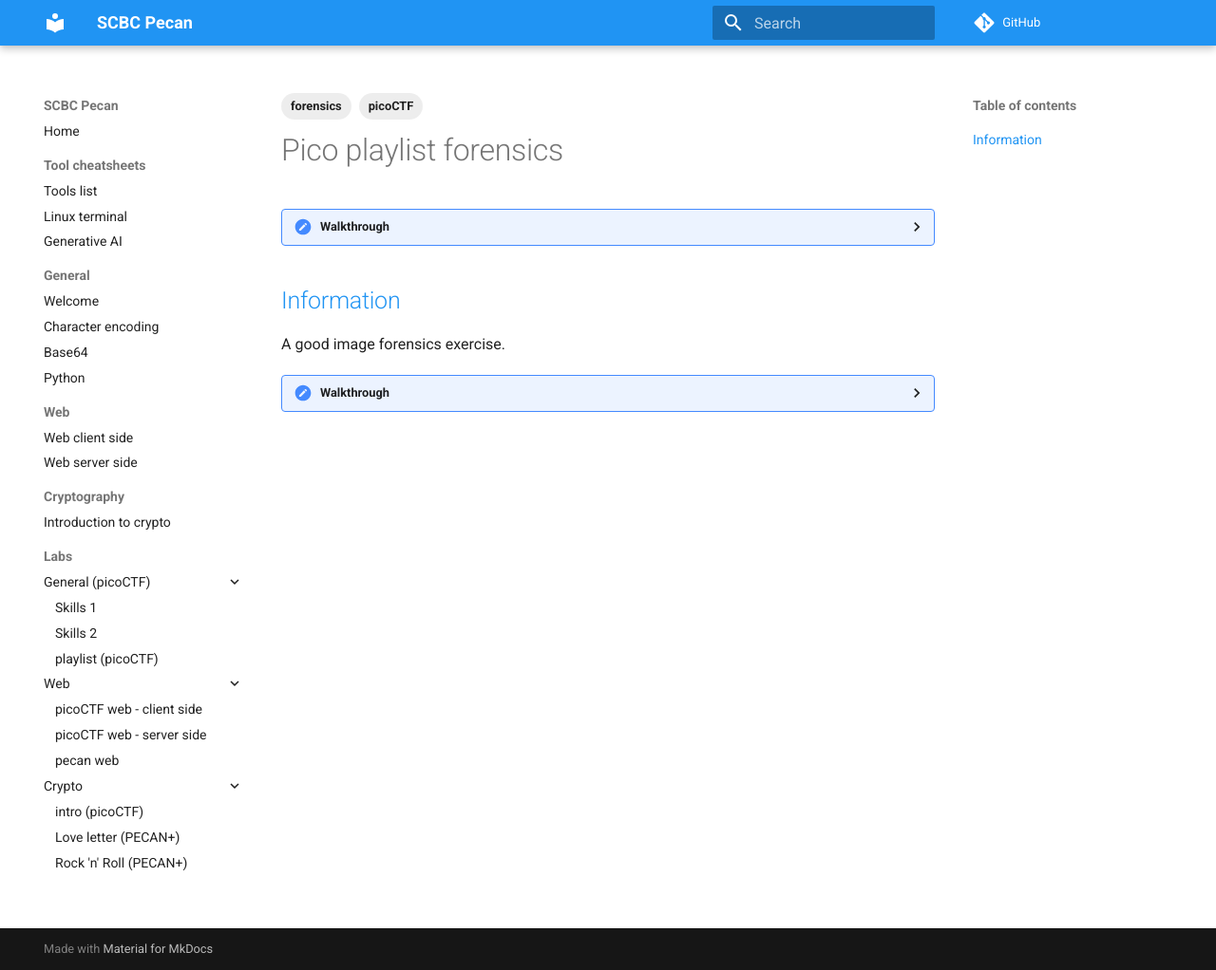
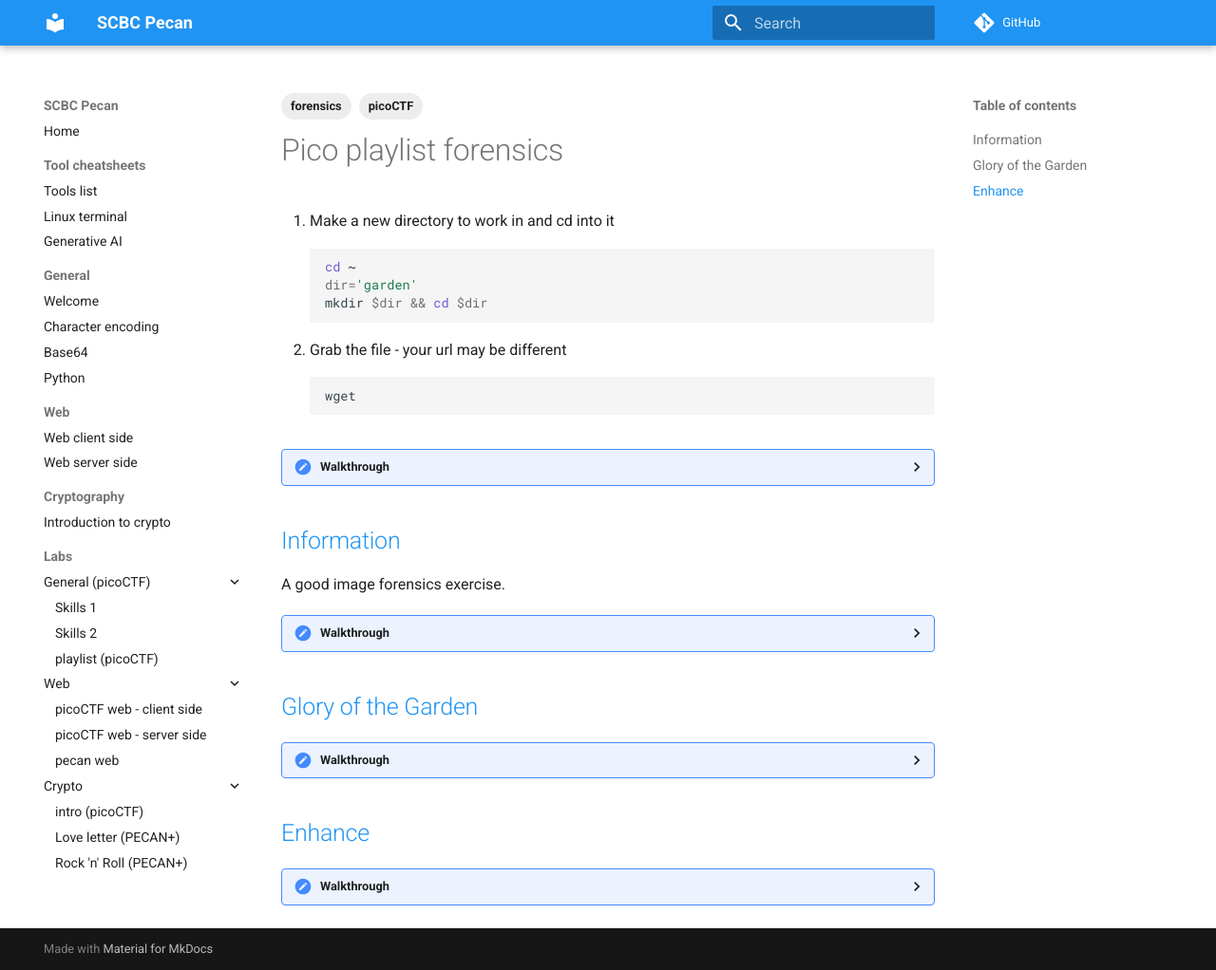
Before and after one commit to ding0t/scbc_pecan, an MkDocs documentation site: the page built from docs/labs/pico_playlist_forensics.md, in a window 1280 px wide and 1022 px high. Shown: the whole window at 95% size. Built offline with MkDocs 1.6.1 and Material for MkDocs 9.7.7, drawn with Linux system fonts in a browser that asks for light colours; comment, search, counter and statistics services are not loaded.

Commit message:
added garden

````diff
--- a/docs/labs/pico_playlist_forensics.md
+++ b/docs/labs/pico_playlist_forensics.md
@@ -7,7 +7,16 @@
 
 ## []()
 
-
+1. Make a new directory to work in  and cd into it
+```sh
+cd ~
+dir='garden'
+mkdir $dir && cd $dir
+```
+1. Grab the file - your url may be different
+```sh
+wget
+```
 
 <details markdown>
 <summary><b> Walkthrough</b></summary>
@@ -25,6 +34,7 @@
 
 1. Make a new directory to work in  and cd into it
 ```sh
+cd ~
 dir='information'
 mkdir $dir && cd $dir
 ```
@@ -76,3 +86,52 @@
 1. Try and unbase64 it...
 
 </details>
+
+## [Glory of the Garden](https://play.picoctf.org/playlists/16?m=116)
+
+
+
+<details markdown>
+<summary><b> Walkthrough</b></summary>
+
+1. Make a new directory to work in  and cd into it
+```sh
+cd ~
+dir='garden'
+mkdir $dir && cd $dir
+```
+1. Grab the file - your url may be different
+```sh
+wget https://jupiter.challenges.picoctf.org/static/43c4743b3946f427e883f6b286f47467/garden.jpg
+```
+1. Lets look at the EXIF
+```sh
+exiftool garden.jpg
+```
+1. Nothing obvious here
+1. Lets run a quick strings over the file - remember that looks through the binary data for any bytes that represent charachters.
+```sh
+strings garden.jpg
+```
+1. Flag?
+
+</details>
+
+## [Enhance](https://play.picoctf.org/playlists/16?m=117)
+
+
+
+<details markdown>
+<summary><b> Walkthrough</b></summary>
+
+1. Make a new directory to work in  and cd into it
+```sh
+cd ~
+dir='garden'
+mkdir $dir && cd $dir
+```
+1. Grab the file - your url may be different
+```sh
+wget
+
+</details>
````
